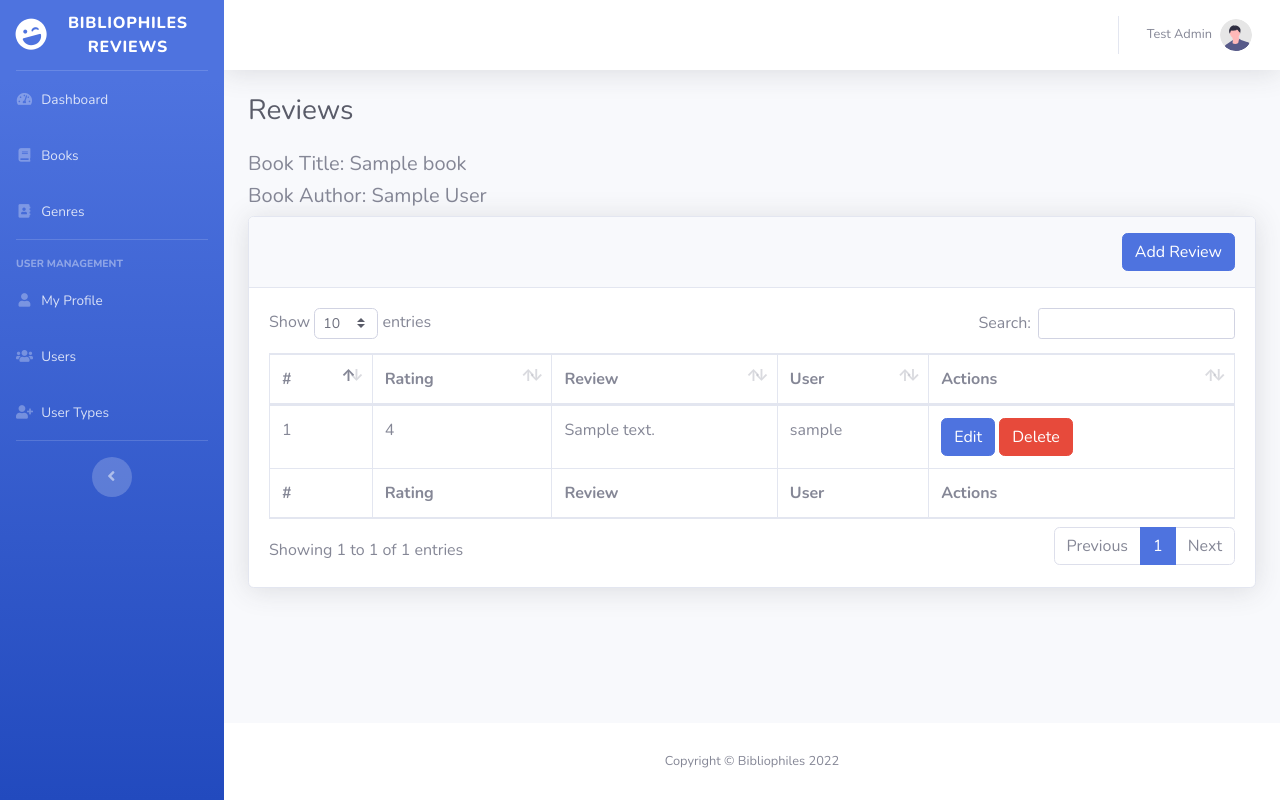
After one commit to homemix/bibliophiles, a Flask app: page /reviews/1 in a window 1280 px wide. The commit adds this page. Run offline with Flask 2, Linux system fonts and the light colour scheme; tables that the repository leaves empty hold one stand-in row (values such as "Sample post"); some libraries are stand-ins or nearby versions.

Commit message:
ADD: view reviews for book

```diff
--- a/app.py
+++ b/app.py
@@ -11,6 +11,7 @@ from models.UserType import UserType
 from blueprints.BooksBlueprint import books
 from blueprints.GenreBlueprint import genres
 from blueprints.UserTypeBluePrint import userTypes
+from blueprints.ReviewBluprint import reviews
 
 app = Flask(__name__)
 app.url_map.strict_slashes = False
@@ -32,6 +33,7 @@ db.init_app(app)
 app.register_blueprint(books, url_prefix='/books')
 app.register_blueprint(genres, url_prefix='/genres')
 app.register_blueprint(userTypes, url_prefix='/userTypes')
+app.register_blueprint(reviews, url_prefix='/reviews')
 
 
 @app.route('/')
--- /dev/null
+++ b/blueprints/ReviewBluprint.py
@@ -0,0 +1,16 @@
+from flask import Blueprint, render_template
+from models.Review import Review
+from models.Book import Book
+
+reviews = Blueprint('reviews', __name__)
+page_title = 'Reviews'
+
+
+@reviews.route('/<int:books_id>')
+def index(books_id):
+    all_reviews = Review.query.filter(Review.books_id == books_id).all()
+    book=Book.query.get(books_id)
+    return render_template('reviews/index.html',
+                           page_title=page_title,
+                           book=book,
+                           reviews=all_reviews)
--- a/models/Review.py
+++ b/models/Review.py
@@ -10,10 +10,8 @@ class Review(db.Model):
     id = db.Column(db.Integer, primary_key=True)
     rating = db.Column(db.Integer, nullable=False)
     review = db.Column(db.Text, nullable=False)
-    users_id = db.Column(db.Integer, nullable=False)
-    books_id = db.Column(db.ForeignKey('users.id', ondelete='CASCADE', onupdate='CASCADE'),
-                         db.ForeignKey('books.id', ondelete='CASCADE', onupdate='CASCADE'), nullable=False, index=True)
-
+    users_id = db.Column(db.ForeignKey('users.id', ondelete='CASCADE', onupdate='CASCADE'))
+    books_id = db.Column(db.ForeignKey('books.id', ondelete='CASCADE', onupdate='CASCADE'), nullable=False, index=True)
     books = db.relationship('Book')
     user = db.relationship('User')
 
--- a/templates/books/index.html
+++ b/templates/books/index.html
@@ -44,7 +44,8 @@
                             <td>{{ book.published_date }}</td>
                             <td>{{ book.publisher }}</td>
                             <td>
-                                <a href="" class="btn btn-primary btn-sm">View
+                                <a href="{{ url_for('reviews.index',books_id=book.id) }}"
+                                   class="btn btn-primary btn-sm">View
                                     Reviews</a>
                                 <button class="btn btn-warning btn-sm "
                                         id="updateBookBtn"
--- /dev/null
+++ b/templates/reviews/index.html
@@ -0,0 +1,66 @@
+{% extends 'base.html' %}
+{% block pageContent %}
+     <h5>Book Title: {{ book.title }}</h5>
+            <h5>Book Author: {{ book.author }}</h5>
+    <div class="card shadow mb-4">
+        <div class="card-header py-3">
+            <button style="float: right"
+                    id="addGenreBtn"
+                    class="btn btn-primary"
+                    data-toggle="modal"
+                    data-target="#addGenreModal">Add Review
+            </button>
+        </div>
+        <div class="card-body">
+            <div class="table-responsive">
+                <table class="table table-bordered" id="dataTable">
+                    <thead>
+                    <tr>
+                        <th>#</th>
+                        <th>Rating</th>
+                        <th>Review</th>
+                        <th>User</th>
+                        <th>Actions</th>
+                    </tr>
+                    </thead>
+                    <tfoot>
+                    <tr>
+                        <th>#</th>
+                        <th>Rating</th>
+                        <th>Review</th>
+                        <th>User</th>
+                        <th>Actions</th>
+                    </tr>
+                    </tfoot>
+                    <tbody>
+                    {% for review in reviews %}
+                        <tr>
+                            <td>{{ review.id }}</td>
+                            <td>{{ review.rating }}</td>
+                            <td>{{ review.review }}</td>
+                            <td>{{ review.user.username }}</td>
+                            <td>
+                                <button class="btn btn-primary"
+                                        data-toggle="modal"
+                                        data-target="#editGenreModal"
+                                        data-id="{{ review.id }}"
+                                        data-rating="{{ review.rating }}"
+                                        data-review="{{ review.review }}"
+                                        data-user="{{ review.user.username }}">
+                                    Edit
+                                </button>
+                                <button class="btn btn-danger"
+                                        data-toggle="modal"
+                                        data-target="#deleteGenreModal"
+                                        data-id="{{ review.id }}">
+                                    Delete
+                                </button>
+                            </td>
+                        </tr>
+                    {% endfor %}
+                    </tbody>
+                </table>
+            </div>
+        </div>
+    </div>
+{% endblock %}
```
